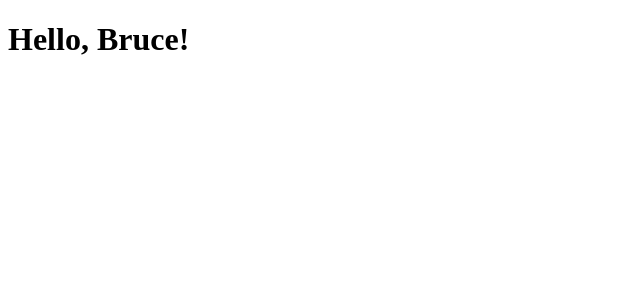
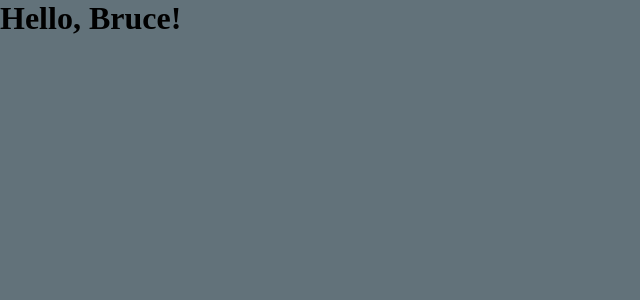
Before and after one commit to felipe7281/uni-soko-ecommerce, a Next.js app: page / in a window 1280 px wide. Shown: the top 300 px of the page, without its empty margins (0-640 px from the left). Built offline with nearby package versions, Linux system fonts and the light colour scheme.

Commit message:
add global styles

```diff
--- a/package.json
+++ b/package.json
@@ -9,6 +9,7 @@
     "lint": "next lint"
   },
   "dependencies": {
+    "@stitches/react": "^1.2.8",
     "@types/node": "18.14.2",
     "@types/react": "18.0.28",
     "@types/react-dom": "18.0.11",
--- a/src/pages/_app.tsx
+++ b/src/pages/_app.tsx
@@ -1,7 +1,8 @@
+import { globalStyles } from '@/styles/globals'
 import type { AppProps } from 'next/app'
 
-function App({ Component, pageProps }: AppProps) {
+export default function App({ Component, pageProps }: AppProps) {
+  globalStyles()
+
   return <Component {...pageProps} />
 }
-
-export default App
--- a/src/pages/_document.tsx
+++ b/src/pages/_document.tsx
@@ -1,3 +1,4 @@
+import { getCssText } from '@/styles'
 import { Html, Head, Main, NextScript } from 'next/document'
 
 export default function Document() {
@@ -14,6 +15,11 @@ export default function Document() {
           href="https://fonts.googleapis.com/css2?family=Inter:wght@300;400;500&family=Manrope:wght@300;500;600&family=Montserrat:wght@300;400;500;600&family=Poppins:wght@300;400;500;600;700&family=Roboto:wght@400;700&display=swap"
           rel="stylesheet"
         />
+
+        <style
+          id="stitches"
+          dangerouslySetInnerHTML={{ __html: getCssText() }}
+        />
       </Head>
       <body>
         <Main />
--- a/src/pages/index.tsx
+++ b/src/pages/index.tsx
@@ -4,7 +4,7 @@ export default function Home() {
   return (
     <>
       <Head>
-        <title>Create Next App</title>
+        <title>Uni-soko</title>
         <meta name="description" content="Generated by create next app" />
         <meta name="viewport" content="width=device-width, initial-scale=1" />
       </Head>
--- a/src/styles/globals.css
+++ /dev/null
@@ -1,107 +0,0 @@
-:root {
-  --max-width: 1100px;
-  --border-radius: 12px;
-  --font-mono: ui-monospace, Menlo, Monaco, 'Cascadia Mono', 'Segoe UI Mono',
-    'Roboto Mono', 'Oxygen Mono', 'Ubuntu Monospace', 'Source Code Pro',
-    'Fira Mono', 'Droid Sans Mono', 'Courier New', monospace;
-
-  --foreground-rgb: 0, 0, 0;
-  --background-start-rgb: 214, 219, 220;
-  --background-end-rgb: 255, 255, 255;
-
-  --primary-glow: conic-gradient(
-    from 180deg at 50% 50%,
-    #16abff33 0deg,
-    #0885ff33 55deg,
-    #54d6ff33 120deg,
-    #0071ff33 160deg,
-    transparent 360deg
-  );
-  --secondary-glow: radial-gradient(
-    rgba(255, 255, 255, 1),
-    rgba(255, 255, 255, 0)
-  );
-
-  --tile-start-rgb: 239, 245, 249;
-  --tile-end-rgb: 228, 232, 233;
-  --tile-border: conic-gradient(
-    #00000080,
-    #00000040,
-    #00000030,
-    #00000020,
-    #00000010,
-    #00000010,
-    #00000080
-  );
-
-  --callout-rgb: 238, 240, 241;
-  --callout-border-rgb: 172, 175, 176;
-  --card-rgb: 180, 185, 188;
-  --card-border-rgb: 131, 134, 135;
-}
-
-@media (prefers-color-scheme: dark) {
-  :root {
-    --foreground-rgb: 255, 255, 255;
-    --background-start-rgb: 0, 0, 0;
-    --background-end-rgb: 0, 0, 0;
-
-    --primary-glow: radial-gradient(rgba(1, 65, 255, 0.4), rgba(1, 65, 255, 0));
-    --secondary-glow: linear-gradient(
-      to bottom right,
-      rgba(1, 65, 255, 0),
-      rgba(1, 65, 255, 0),
-      rgba(1, 65, 255, 0.3)
-    );
-
-    --tile-start-rgb: 2, 13, 46;
-    --tile-end-rgb: 2, 5, 19;
-    --tile-border: conic-gradient(
-      #ffffff80,
-      #ffffff40,
-      #ffffff30,
-      #ffffff20,
-      #ffffff10,
-      #ffffff10,
-      #ffffff80
-    );
-
-    --callout-rgb: 20, 20, 20;
-    --callout-border-rgb: 108, 108, 108;
-    --card-rgb: 100, 100, 100;
-    --card-border-rgb: 200, 200, 200;
-  }
-}
-
-* {
-  box-sizing: border-box;
-  padding: 0;
-  margin: 0;
-}
-
-html,
-body {
-  max-width: 100vw;
-  overflow-x: hidden;
-}
-
-body {
-  color: rgb(var(--foreground-rgb));
-  background: linear-gradient(
-      to bottom,
-      transparent,
-      rgb(var(--background-end-rgb))
-    )
-    rgb(var(--background-start-rgb));
-}
-
-a {
-  color: inherit;
-  text-decoration: none;
-}
-
-@media (prefers-color-scheme: dark) {
-  html {
-    color-scheme: dark;
-  }
-}
--- /dev/null
+++ b/src/styles/globals.ts
@@ -0,0 +1,12 @@
+import { globalCss } from '.'
+
+export const globalStyles = globalCss({
+  '*': {
+    margin: 0,
+    padding: 0,
+  },
+  body: {
+    backgroundColor: '$background',
+    '-webkit-font-smoothing': 'antialiased',
+  },
+})
--- /dev/null
+++ b/src/styles/index.ts
@@ -0,0 +1,28 @@
+import { createStitches } from '@stitches/react'
+
+export const {
+  config,
+  styled,
+  css,
+  globalCss,
+  keyframes,
+  getCssText,
+  theme,
+  createTheme,
+} = createStitches({
+  theme: {
+    colors: {
+      black: '#000000',
+      white: '#FFFFFF',
+
+      blue900: '#0F001A',
+      blue800: '#004B84',
+      blue500: '#004B84',
+      blue300: '#4A99D3',
+
+      background: '#62727A',
+
+      red: '#FC0B0D',
+    },
+  },
+})
```
Also changed, not shown: 1 other file (tests, documents, lock files or other folders).
